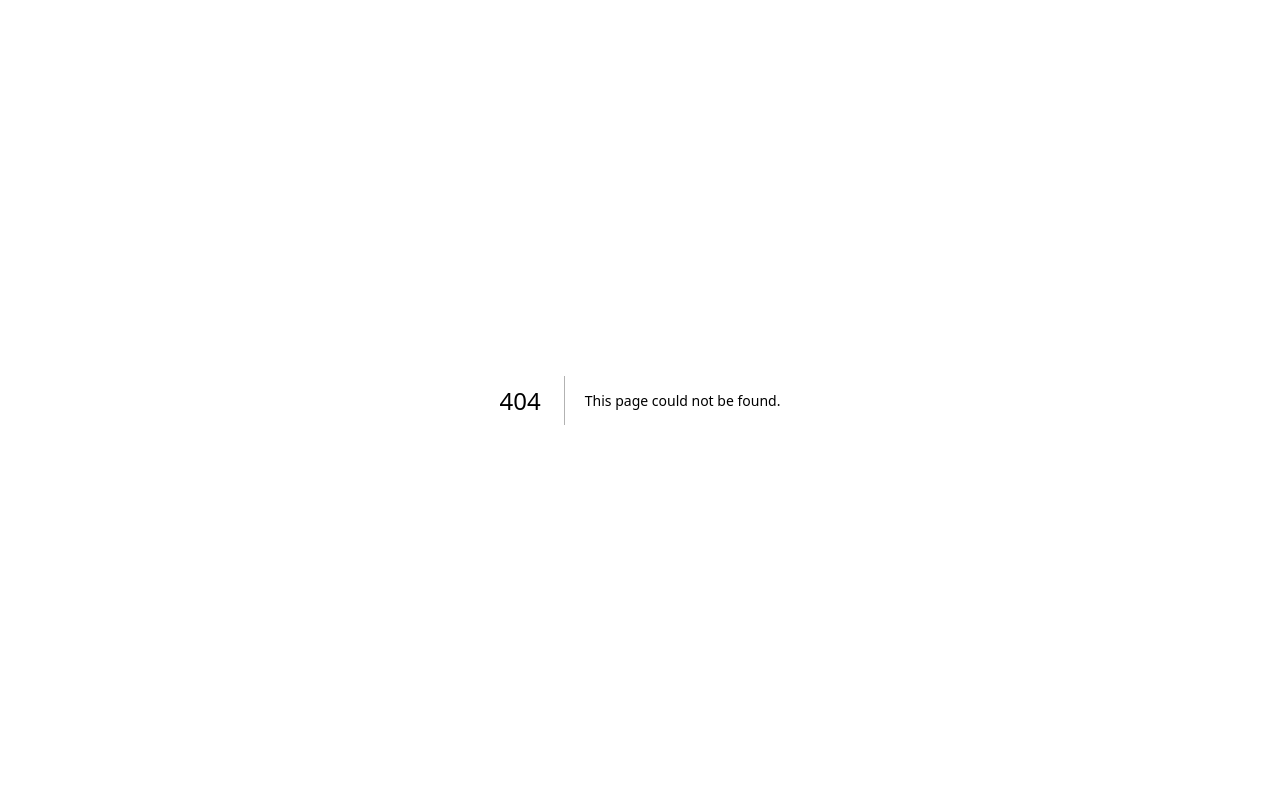
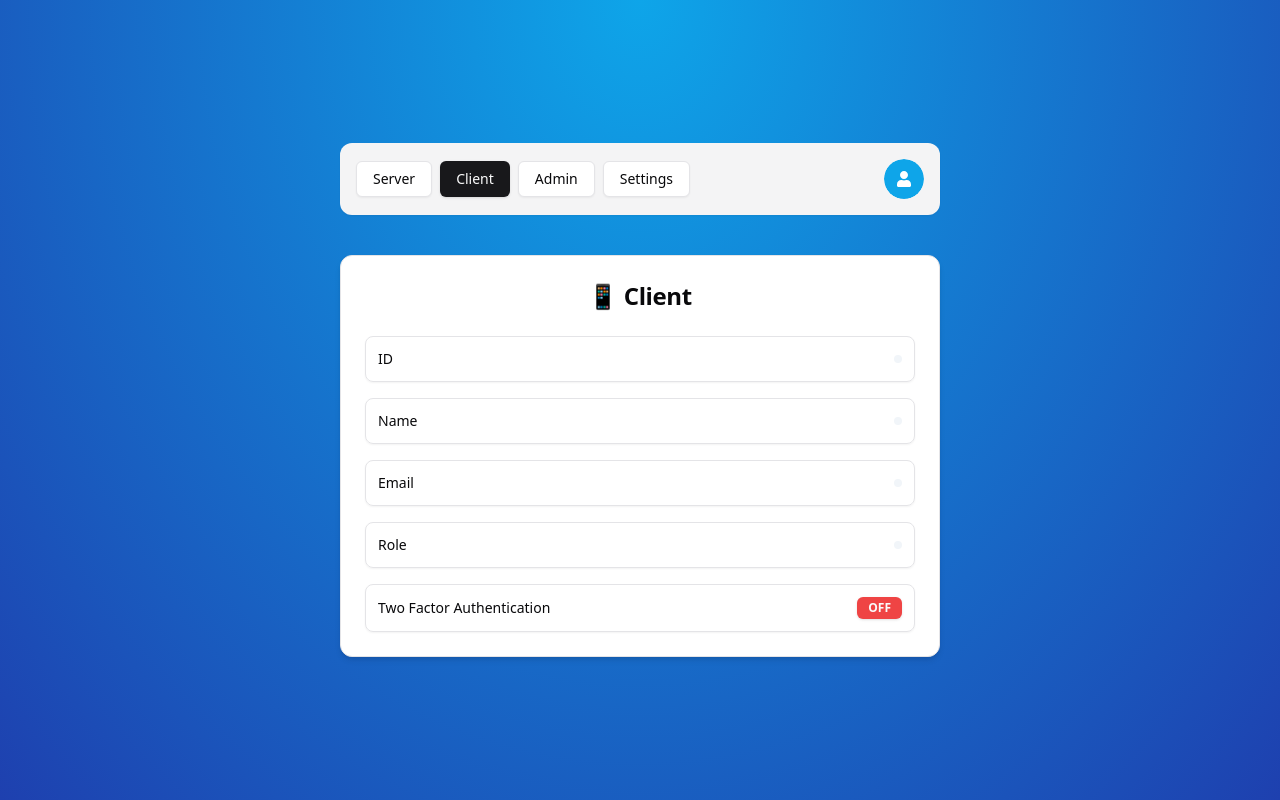
Before and after one commit to sdrpsps/next-auth-app-tutorial, a Next.js app: page /client in a window 1280 px wide. Before the commit this address had no page. Built offline with nearby package versions, Linux system fonts and the light colour scheme; no server answers.

Commit message:
server & client component

```diff
--- /dev/null
+++ b/app/(protected)/client/page.tsx
@@ -0,0 +1,12 @@
+"use client"
+
+import { UserInfo } from "@/components/user-info"
+import { useCurrentUser } from "@/hooks/use-current-user"
+
+export default  function ClientPage() {
+  const user = useCurrentUser()
+
+  return (
+    <UserInfo user={user} label="📱 Client" />
+  )
+}
--- /dev/null
+++ b/app/(protected)/server/page.tsx
@@ -0,0 +1,10 @@
+import { UserInfo } from "@/components/user-info"
+import { currentUser } from "@/lib/auth"
+
+export default async function ServerPage() {
+  const user = await currentUser()
+
+  return (
+    <UserInfo user={user} label="💻 Server" />
+  )
+}
--- a/auth.ts
+++ b/auth.ts
@@ -6,12 +6,15 @@
 import { getUserById } from "./data/user"
 import { db } from "./lib/db"
 
+export type ExtendedUser = {
+  id: string
+  role: UserRole
+  isTwoFactorEnabled: boolean
+} & DefaultSession["user"]
+
 declare module "next-auth" {
   interface Session {
-    user: {
-      id: string
-      role: UserRole
-    } & DefaultSession["user"]
+    user: ExtendedUser
   }
 }
 
@@ -65,6 +68,10 @@
         session.user.role = token.role as UserRole;
       }
 
+      if (session.user && token.isTwoFactorEnabled) {
+        session.user.isTwoFactorEnabled = token.isTwoFactorEnabled as boolean;
+      }
+
       return session;
     },
     async jwt({ token }) {
@@ -75,6 +82,7 @@
       if (!existingUser) return token
 
       token.role = existingUser.role;
+      token.isTwoFactorEnabled = existingUser.isTwoFactorEnabled;
 
       return token;
     }
--- /dev/null
+++ b/components/ui/badge.tsx
@@ -0,0 +1,37 @@
+import * as React from "react"
+import { cva, type VariantProps } from "class-variance-authority"
+
+import { cn } from "@/lib/utils"
+
+const badgeVariants = cva(
+  "inline-flex items-center rounded-md border px-2.5 py-0.5 text-xs font-semibold transition-colors focus:outline-none focus:ring-2 focus:ring-ring focus:ring-offset-2",
+  {
+    variants: {
+      variant: {
+        default:
+          "border-transparent bg-primary text-primary-foreground shadow hover:bg-primary/80",
+        secondary:
+          "border-transparent bg-secondary text-secondary-foreground hover:bg-secondary/80",
+        destructive:
+          "border-transparent bg-destructive text-destructive-foreground shadow hover:bg-destructive/80",
+        outline: "text-foreground",
+        success: "border-transparent bg-emerald-500 text-emerald-500 text-primary-foreground",
+      },
+    },
+    defaultVariants: {
+      variant: "default",
+    },
+  }
+)
+
+export interface BadgeProps
+  extends React.HTMLAttributes<HTMLDivElement>,
+    VariantProps<typeof badgeVariants> {}
+
+function Badge({ className, variant, ...props }: BadgeProps) {
+  return (
+    <div className={cn(badgeVariants({ variant }), className)} {...props} />
+  )
+}
+
+export { Badge, badgeVariants }
--- /dev/null
+++ b/components/user-info.tsx
@@ -0,0 +1,44 @@
+import { ExtendedUser } from "@/auth"
+import { Card, CardContent, CardHeader, CardTitle } from "./ui/card"
+import { Badge } from "./ui/badge"
+
+interface UserInfoProps {
+  user?: ExtendedUser
+  label: string
+}
+
+export function UserInfo({ user, label }: UserInfoProps) {
+  return (
+    <Card className="w-[600px] shadow-md">
+      <CardHeader>
+        <CardTitle>
+          <p className="text-2xl font-semibold text-center">{label}</p>
+        </CardTitle>
+      </CardHeader>
+      <CardContent className="space-y-4">
+        <div className="flex flex-row justify-between items-center rounded-lg border p-3 shadow-sm">
+          <p className="text-sm font-medium">ID</p>
+          <p className="truncate text-xs max-w-[180px] font-mono p-1 bg-slate-100 rounded-md">{user?.id}</p>
+        </div>
+        <div className="flex flex-row justify-between items-center rounded-lg border p-3 shadow-sm">
+          <p className="text-sm font-medium">Name</p>
+          <p className="truncate text-xs max-w-[180px] font-mono p-1 bg-slate-100 rounded-md">{user?.name}</p>
+        </div>
+        <div className="flex flex-row justify-between items-center rounded-lg border p-3 shadow-sm">
+          <p className="text-sm font-medium">Email</p>
+          <p className="truncate text-xs max-w-[180px] font-mono p-1 bg-slate-100 rounded-md">{user?.email}</p>
+        </div>
+        <div className="flex flex-row justify-between items-center rounded-lg border p-3 shadow-sm">
+          <p className="text-sm font-medium">Role</p>
+          <p className="truncate text-xs max-w-[180px] font-mono p-1 bg-slate-100 rounded-md">{user?.role}</p>
+        </div>
+        <div className="flex flex-row justify-between items-center rounded-lg border p-3 shadow-sm">
+          <p className="text-sm font-medium">Two Factor Authentication</p>
+          <Badge variant={user?.isTwoFactorEnabled ? "success" : "destructive"}>
+            {user?.isTwoFactorEnabled ? "ON" : "OFF"}
+          </Badge>
+        </div>
+      </CardContent>
+    </Card>
+  )
+}
--- /dev/null
+++ b/lib/auth.ts
@@ -0,0 +1,6 @@
+import { auth } from "@/auth"
+
+export async function currentUser() {
+  const session = await auth()
+  return session?.user
+}
```
